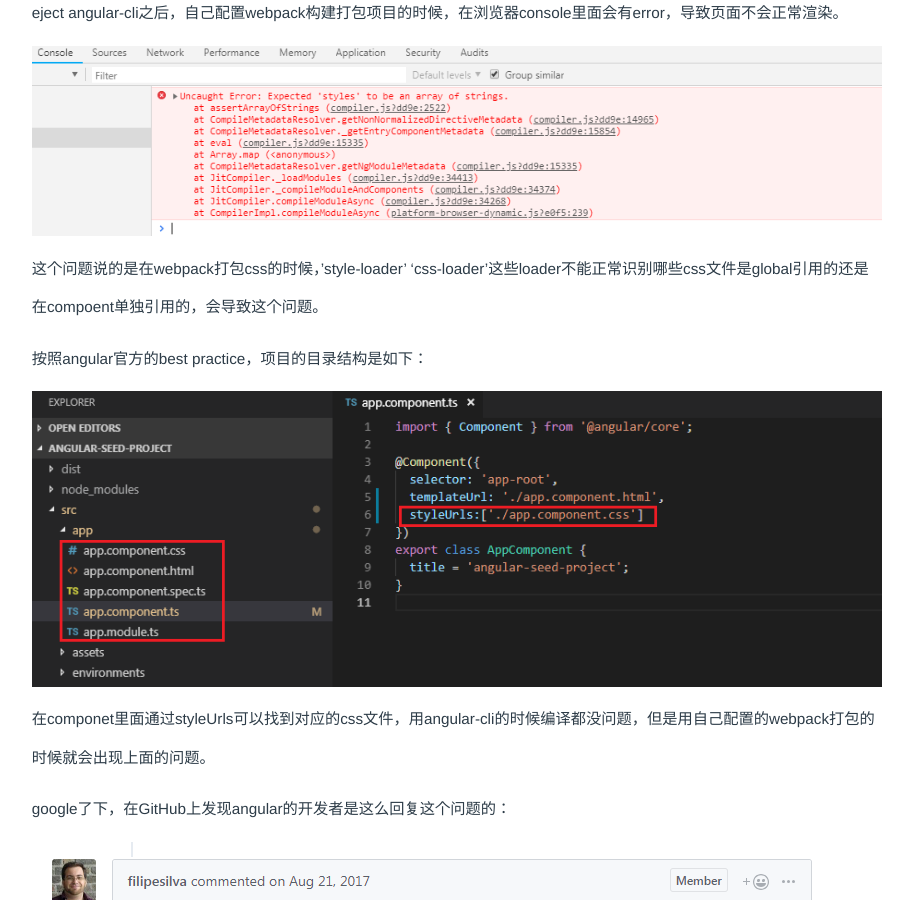
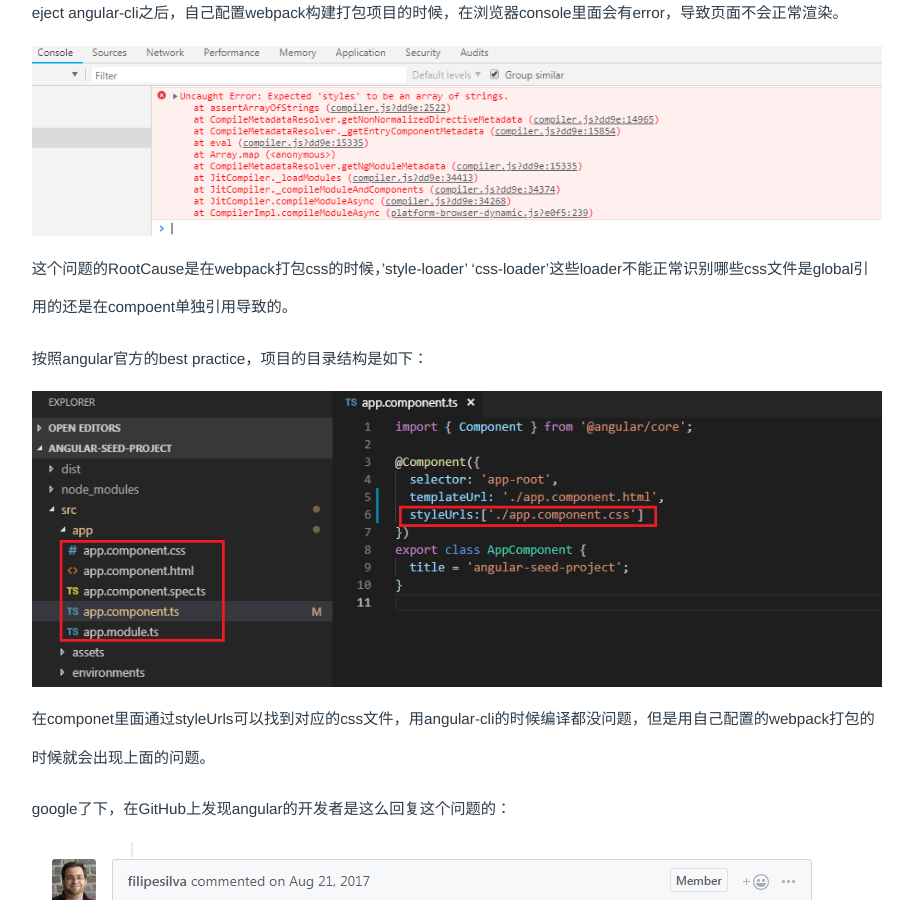
Before and after one commit to LiMeii/LiMeii.github.io, a Jekyll site: the page built from _posts/2018-09-30-issues-angular-css.md, in a window 1280 px wide and 900 px high, scrolled down 293 px. Shown: the whole window, without its empty margins (191-1104 px from the left). Built offline with Jekyll 4.4.1, drawn with Linux system fonts in a browser that asks for light colours; some of the changed text lies outside the part shown.

Commit message:
update css build error post

```diff
--- a/_posts/2018-09-30-issues-angular-css.md
+++ b/_posts/2018-09-30-issues-angular-css.md
@@ -19,7 +19,7 @@ layout: post
 
 ![css error]( https://limeii.github.io/assets/images/posts/issues/issues-angular-css-builderror.png){:height="100%" width="100%"}
 
-这个问题说的是在webpack打包css的时候，'style-loader' 'css-loader'这些loader不能正常识别哪些css文件是global引用的还是在compoent单独引用的，会导致这个问题。
+这个问题的RootCause是在webpack打包css的时候，'style-loader' 'css-loader'这些loader不能正常识别哪些css文件是global引用的还是在compoent单独引用导致的。
 
 按照angular官方的best practice，项目的目录结构是如下：
 
```
Also changed, not shown: other parts of _posts/2018-09-30-issues-angular-css.md (+1 -1 lines).
